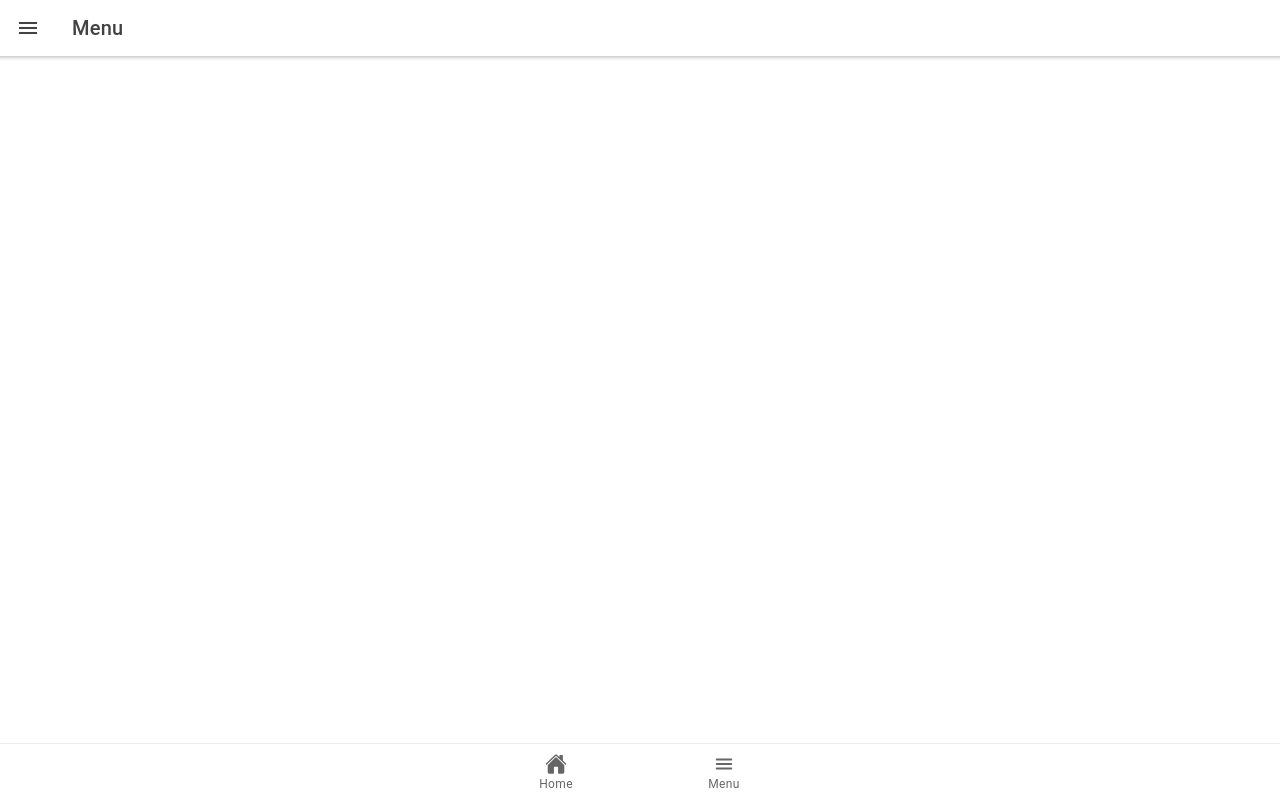
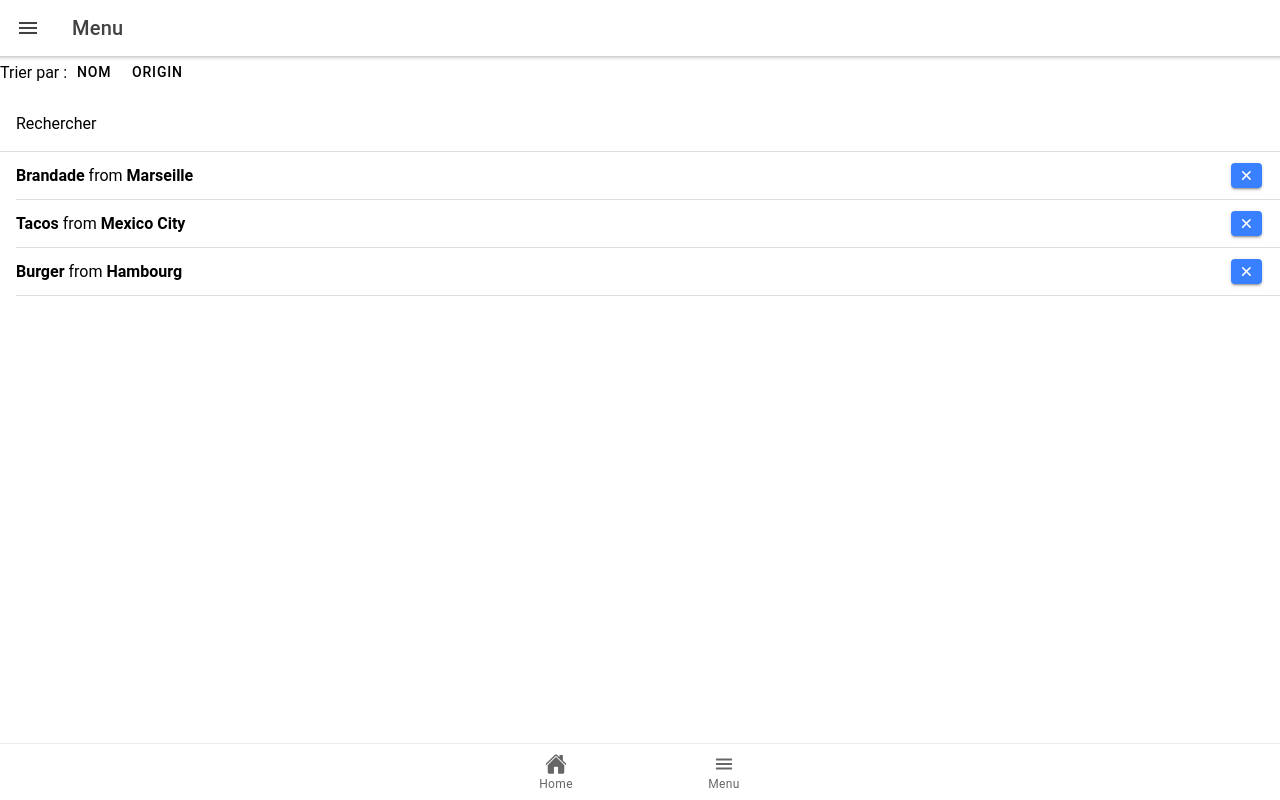
Before and after one commit to Benours/monprojet, a React (Create React App) app: page /List in a window 1280 px wide. Built offline with nearby package versions, Linux system fonts and the light colour scheme.

Commit message:
Add list and search

```diff
--- a/src/App.tsx
+++ b/src/App.tsx
@@ -45,6 +45,7 @@ import "@ionic/react/css/display.css";
 /* Theme variables */
 import "./theme/variables.css";
 import Menu from "./pages/Menu";
+import List from "./pages/List";
 
 setupIonicReact();
 
@@ -80,6 +81,9 @@ const App: React.FC = () => (
               <Route path="/home">
                 <Home />
               </Route>
+              <Route path="/List">
+                <List />
+              </Route>
               <Route exact path="/">
                 <Redirect to="/menu" />
               </Route>
--- /dev/null
+++ b/src/pages/List.tsx
@@ -0,0 +1,132 @@
+import {
+  IonButton,
+  IonButtons,
+  IonContent,
+  IonIcon,
+  IonInput,
+  IonItem,
+  IonLabel,
+  IonList,
+  IonPage,
+} from "@ionic/react";
+import { close } from "ionicons/icons";
+import { useState } from "react";
+import { Plat } from "../schema/Plat";
+import "./List.css";
+
+const List: React.FC = () => {
+  const [text, setText] = useState<string>("");
+  const [listPlat, setListPlat] = useState<Plat[]>([
+    {
+      namePlate: "Brandade",
+      ingredients: [
+        "Patate",
+        "Persil",
+        "Huile d'olive",
+        "Morue salée",
+        "Amour",
+      ],
+      nameCity: "Marseille",
+    },
+    {
+      namePlate: "Tacos",
+      ingredients: [
+        "Galette de mais",
+        "Oignon",
+        "Viande hachée",
+        "Tomate",
+        "Amour",
+      ],
+      nameCity: "Mexico City",
+    },
+    {
+      namePlate: "Burger",
+      ingredients: [
+        "Pain",
+        "Steack",
+        "Cheddar",
+        "Salade",
+        "Tomate",
+        "Mayo",
+        "Amour",
+      ],
+      nameCity: "Hambourg",
+    },
+  ]);
+
+  const compareName = (platA: Plat, platB: Plat) => {
+    if (platA.namePlate.toLowerCase() < platB.namePlate.toLowerCase())
+      return -1;
+    if (platA.namePlate.toLowerCase() > platB.namePlate.toLowerCase()) return 1;
+    return 0;
+  };
+
+  const compareCity = (platA: Plat, platB: Plat) => {
+    if (platA.nameCity.toLowerCase() < platB.nameCity.toLowerCase()) return -1;
+    if (platA.nameCity.toLowerCase() > platB.nameCity.toLowerCase()) return 1;
+    return 0;
+  };
+
+  return (
+    <IonPage>
+      <IonContent>
+        <IonButtons>
+          <IonLabel>Trier par :</IonLabel>
+          <IonButton
+            onClick={() => {
+              const newList = [...listPlat].sort(compareName);
+              setListPlat(newList);
+            }}
+          >
+            Nom
+          </IonButton>
+          <IonButton
+            onClick={() => {
+              const newList = [...listPlat].sort(compareCity);
+              setListPlat(newList);
+            }}
+          >
+            Origin
+          </IonButton>
+        </IonButtons>
+        <IonList>
+          <IonItem key={"input"}>
+            <IonLabel position="floating">Rechercher</IonLabel>
+            <IonInput
+              value={text}
+              onIonChange={(e) => setText(e.detail.value!)}
+            ></IonInput>
+          </IonItem>
+          {listPlat.map((plat, index) => {
+            if (
+              plat.namePlate.includes(text!) ||
+              plat.nameCity.includes(text!)
+            ) {
+              return (
+                <IonItem key={index}>
+                  <IonLabel>
+                    <strong>{plat.namePlate}</strong> from{" "}
+                    <strong>{plat.nameCity}</strong>
+                  </IonLabel>
+                  <IonButton
+                    onClick={() => {
+                      const newList = [
+                        ...listPlat.slice(0, index),
+                        ...listPlat.slice(index + 1),
+                      ];
+                      setListPlat(newList);
+                    }}
+                  >
+                    <IonIcon icon={close} />
+                  </IonButton>
+                </IonItem>
+              );
+            }
+          })}
+        </IonList>
+      </IonContent>
+    </IonPage>
+  );
+};
+
+export default List;
--- a/src/pages/Menu.tsx
+++ b/src/pages/Menu.tsx
@@ -53,6 +53,7 @@ const Menu: React.FC = () => {
         >
           Click Me
         </IonButton>
+        <IonButton href="/List">List</IonButton>
       </IonContent>
     </IonPage>
   );
--- /dev/null
+++ b/src/schema/Plat.tsx
@@ -0,0 +1,5 @@
+export interface Plat {
+  namePlate: String;
+  ingredients: String[];
+  nameCity: String;
+}
```
Also changed, not shown: src/pages/List.css (added).
